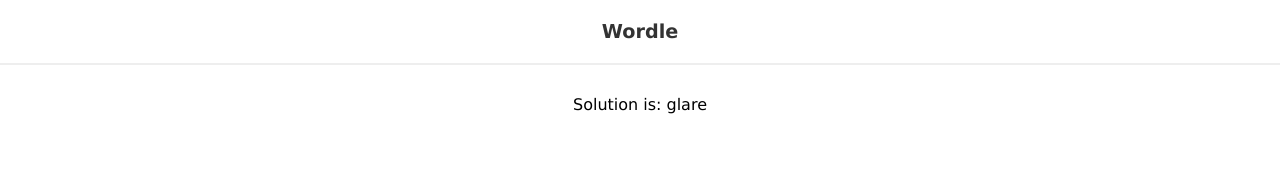
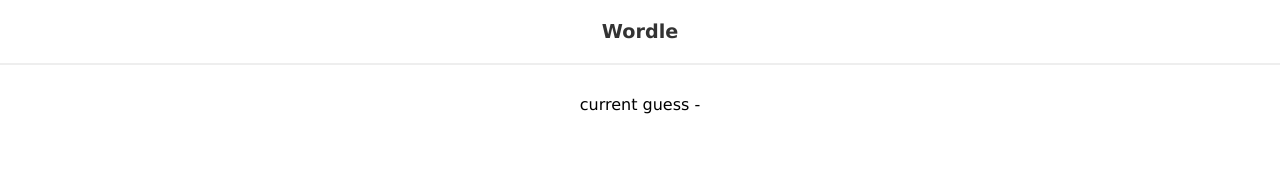
Before and after one commit to SophiaSaks/react, a React (Create React App) app in the folder wordle-game/: page / in a window 1280 px wide. Shown: the top 185 px of the page. Built offline with nearby package versions, Linux system fonts and the light colour scheme; data requests are answered from the project's data file.

Commit message:
added if-statements to guesses

```diff
--- a/wordle-game/src/App.js
+++ b/wordle-game/src/App.js
@@ -1,4 +1,5 @@
 import { useEffect, useState } from "react";
+import Wordle from './components/Wordle'
 
 function App() {
   const [solution, setSolution] = useState(null)
@@ -16,7 +17,7 @@ function App() {
   return (
     <div className="App">
       <h1>Wordle</h1>
-      {solution && <div>Solution is: {solution}</div>}
+      {solution && <Wordle solution={solution} />}
     </div>
   );
 }
--- /dev/null
+++ b/wordle-game/src/components/Wordle.js
@@ -0,0 +1,16 @@
+import React, { useEffect } from 'react'
+import useWordle from '../hooks/useWordle'
+
+export default function Wordle( { solution }) {
+    const { currentGuess, handleKeyup } = useWordle(solution)
+
+    useEffect(() => {
+        window.addEventListener('keyup', handleKeyup)
+
+        return () => window.removeEventListener('keyup', handleKeyup)
+    }, [handleKeyup])
+
+  return (
+    <div>current guess - {currentGuess}</div>
+  )
+}
--- /dev/null
+++ b/wordle-game/src/hooks/useWordle.js
@@ -0,0 +1,65 @@
+import { useState } from 'react'
+
+const useWordle = (solution) => {
+    const [turn, setTurn] = useState(0)
+    const [currentGuess, setCurrentGuess] = useState('')
+    const [guesses, setGuesses] = useState([])
+    const [history, setHistory] = useState([])
+    const [isCorrect, setIsCorrect] = useState(false)
+
+    const formatGuess = () => {
+        console.log('formatting the guess - ', currentGuess)
+
+    }
+
+    const addNewGuess = () => {
+
+    }
+
+    const handleKeyup = ({key}) => {
+        if (key === 'Enter') {
+            if (turn > 5 ) {
+                console.log('you used all your guesses')
+                return
+
+            }
+
+            if (history.includes(currentGuess)) {
+                console.log('you already tried that word')
+                return
+
+            }
+
+            if(currentGuess.length !==5) {
+                console.log('Word must be 5 chars long')
+                return
+
+            }
+            formatGuess()
+        }
+
+        if(key === 'Backspace') {
+            setCurrentGuess((prev) => {
+                return prev.slice(0, -1)
+
+            })
+            return
+        }
+
+        if (/^[A-Za-z]$/.test(key)) {
+            if (currentGuess.length < 5) {
+                setCurrentGuess((prev) => {
+                    return prev + key
+
+                })
+            }
+        }
+
+    }
+
+    return {turn, currentGuess, guesses, isCorrect, handleKeyup}
+
+
+}
+
+export default useWordle
```
